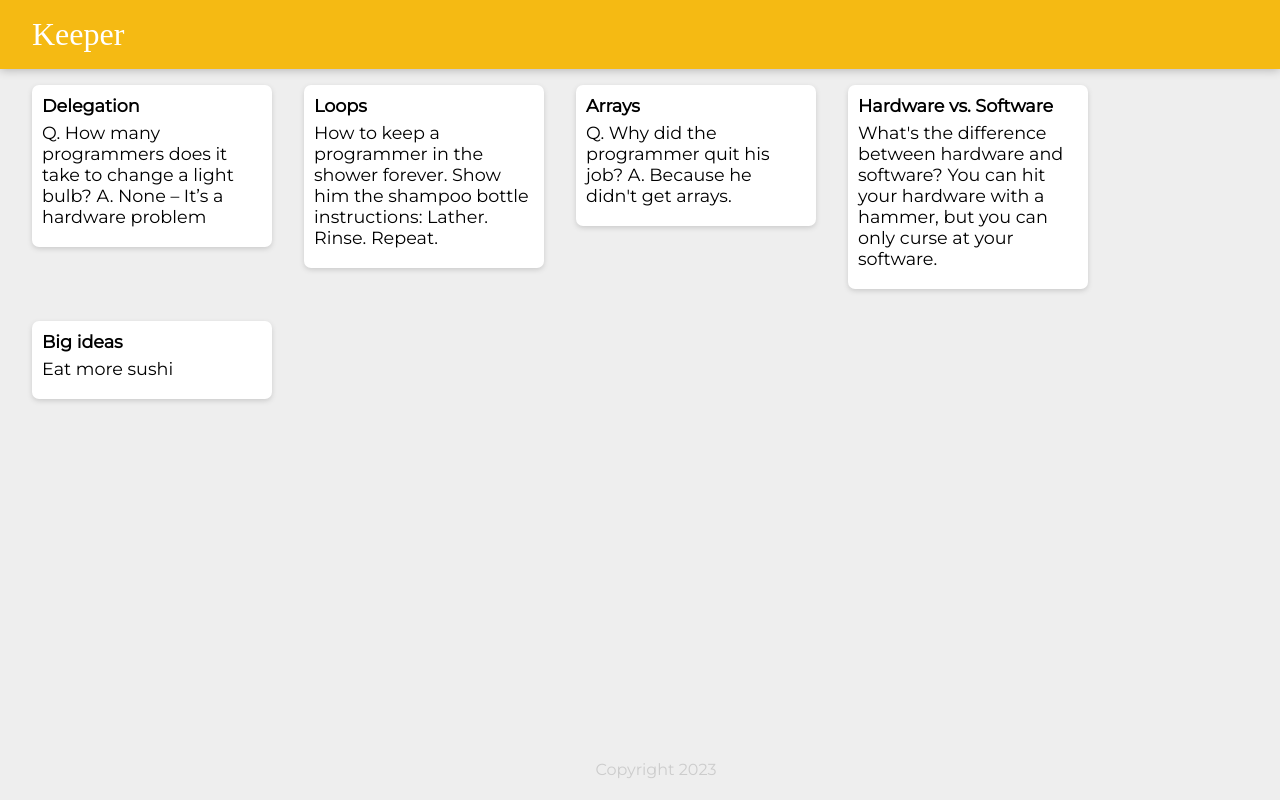
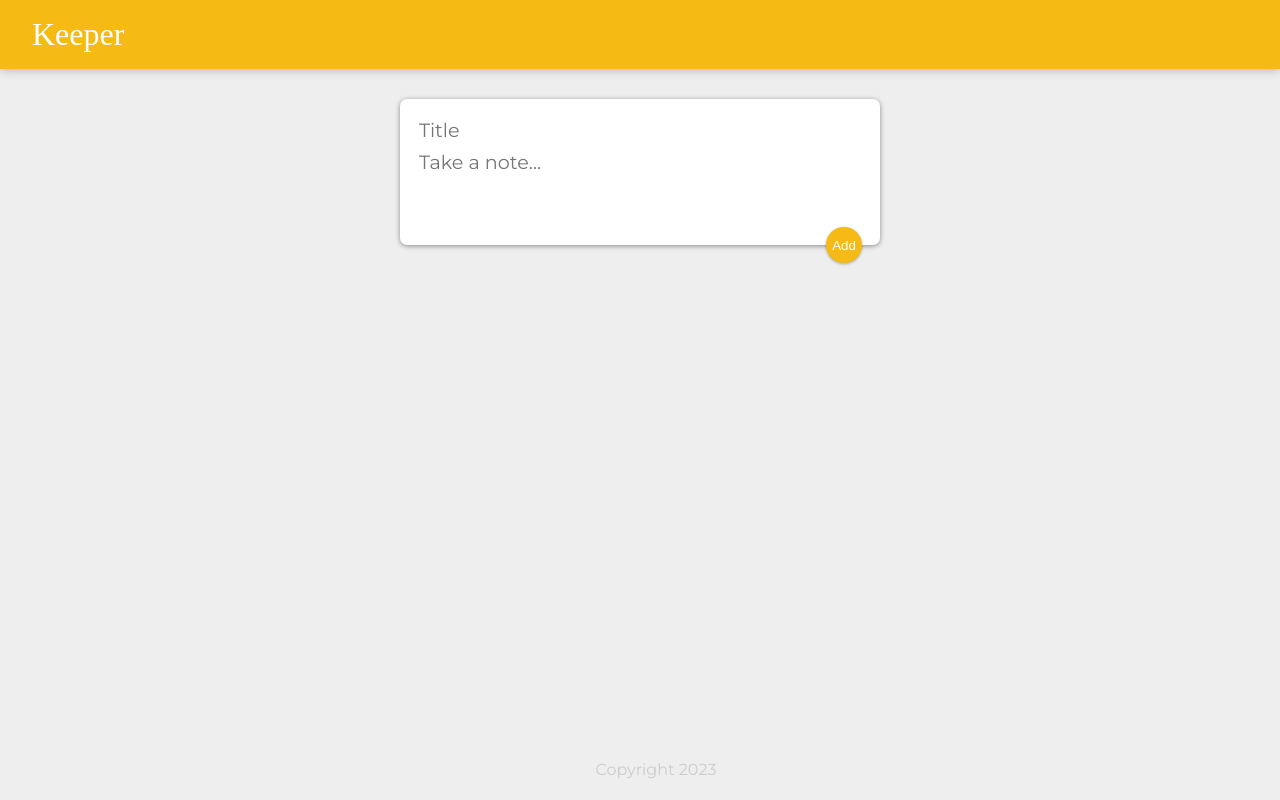
Before and after one commit to naderboutros75/keeper-app, a React (Create React App) app: page / in a window 1280 px wide. Built offline with nearby package versions, Linux system fonts and the light colour scheme; a web font is replaced by a local one.

Commit message:
finish part three -- 09-27-23

```diff
--- a/public/styles.css
+++ b/public/styles.css
@@ -59,3 +59,51 @@
   white-space: pre-wrap;
   word-wrap: break-word;
 }
+
+.note button {
+  position: relative;
+  float: right;
+  margin-right: 10px;
+  color: #f5ba13;
+  border: none;
+  width: 36px;
+  height: 36px;
+  cursor: pointer;
+  outline: none;
+}
+
+form {
+  position: relative;
+  width: 480px;
+  margin: 30px auto 20px auto;
+  background: #fff;
+  padding: 15px;
+  border-radius: 7px;
+  box-shadow: 0 1px 5px rgb(138, 137, 137);
+}
+
+form input,
+form textarea {
+  width: 100%;
+  border: none;
+  padding: 4px;
+  outline: none;
+  font-size: 1.2em;
+  font-family: inherit;
+  resize: none;
+}
+
+form button {
+  position: absolute;
+  right: 18px;
+  bottom: -18px;
+  background: #f5ba13;
+  color: #fff;
+  border: none;
+  border-radius: 50%;
+  width: 36px;
+  height: 36px;
+  box-shadow: 0 1px 3px rgba(0, 0, 0, 0.3);
+  cursor: pointer;
+  outline: none;
+}
--- a/src/components/App.jsx
+++ b/src/components/App.jsx
@@ -1,21 +1,44 @@
-import React from "react";
+import React, { useState } from "react";
 import Header from "./Header";
 import Footer from "./Footer";
 import Note from "./Note";
-import notes from "../note";
+import CreateArea from "./CreateArea";
 
-const App = () => (
+function App() {
+  const [notes, setNotes] = useState([]);
+
+  function addNote(newNote) {
+    setNotes((prevNotes) => {
+      return [...prevNotes, newNote];
+    });
+  }
+
+  function deleteNote(id) {
+    setNotes((prevNotes) => {
+      return prevNotes.filter((noteItem, index) => {
+        return index !== id;
+      });
+    });
+  }
+
+  return (
     <div>
       <Header />
-    {notes.map((note) => (
+      <CreateArea onAdd={addNote} />
+      {notes.map((noteItem, index) => {
+        return (
           <Note
-        key={note.key}
-        title={note.title}
-        content={note.content}
+            key={index}
+            id={index}
+            title={noteItem.title}
+            content={noteItem.content}
+            onDelete={deleteNote}
           />
-    ))}
+        );
+      })}
       <Footer />
     </div>
   );
+}
 
 export default App;
--- /dev/null
+++ b/src/components/CreateArea.jsx
@@ -0,0 +1,50 @@
+import React, { useState } from "react";
+
+function CreateArea(props) {
+  const [note, setNote] = useState({
+    title: "",
+    content: "",
+  });
+
+  function handleChange(event) {
+    const { name, value } = event.target;
+    setNote((prevNote) => {
+      return {
+        ...prevNote,
+        [name]: value,
+      };
+    });
+  }
+
+  function submitNote(event) {
+    props.onAdd(note);
+    setNote({
+      title: "",
+      content: "",
+    });
+    event.preventDefault();
+  }
+
+  return (
+    <div>
+      <form>
+        <input
+          name="title"
+          onChange={handleChange}
+          value={note.title}
+          placeholder="Title"
+        />
+        <textarea
+          name="content"
+          onChange={handleChange}
+          value={note.content}
+          rows="3"
+          placeholder="Take a note..."
+        />
+        <button onClick={submitNote}>Add</button>
+      </form>
+    </div>
+  );
+}
+
+export default CreateArea;
--- a/src/components/Note.jsx
+++ b/src/components/Note.jsx
@@ -1,10 +1,17 @@
 import React from "react";
 
-const Note = (props) => (
-  <div className="note">
-    <h1>{props.title}</h1>
-    <p>{props.content}</p>
-  </div>
-);
+function Note(props) {
+  function handleClick() {
+    props.onDelete(props.id);
+  }
+
+  return (
+    <div className="note">
+      <h1>{props.title}</h1>
+      <p>{props.content}</p>
+      <button onClick={handleClick}>DELETE</button>
+    </div>
+  );
+}
 
 export default Note;
```
Lines whose indentation alone changed are shown as unchanged.
